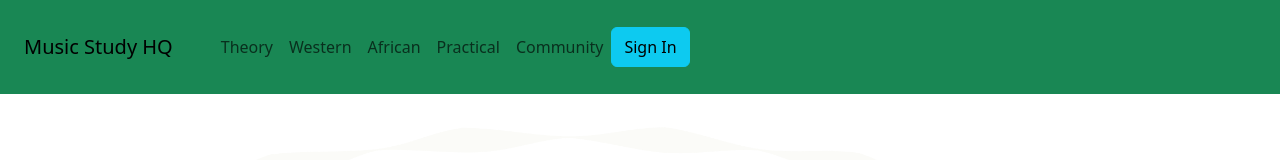
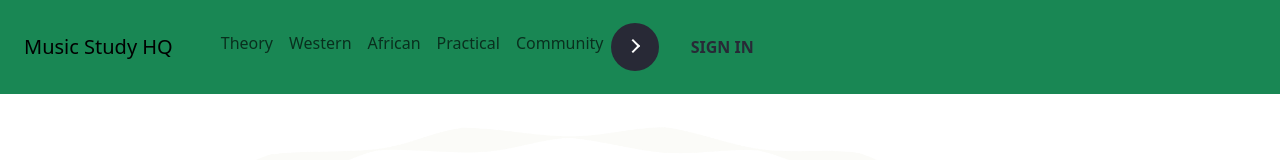
Before and after one commit to lxmwaniky/musicstudyHQ, a plain HTML site: page public/index.html in a window 1280 px wide. Shown: the top 160 px of the page. Drawn offline with nearby package versions, Linux system fonts and the light colour scheme.

Commit message:
Sign in button changes

```diff
--- /dev/null
+++ b/assets/css/style.css
@@ -0,0 +1,87 @@
+button {
+    position: relative;
+    display: inline-block;
+    cursor: pointer;
+    outline: none;
+    border: 0;
+    vertical-align: middle;
+    text-decoration: none;
+    background: transparent;
+    padding: 0;
+    font-size: inherit;
+    font-family: inherit;
+   }
+
+   button.learn-more {
+    width: 12rem;
+    height: auto;
+   }
+
+   button.learn-more .circle {
+    transition: all 0.45s cubic-bezier(0.65, 0, 0.076, 1);
+    position: relative;
+    display: block;
+    margin: 0;
+    width: 3rem;
+    height: 3rem;
+    background: #282936;
+    border-radius: 1.625rem;
+   }
+
+   button.learn-more .circle .icon {
+    transition: all 0.45s cubic-bezier(0.65, 0, 0.076, 1);
+    position: absolute;
+    top: 0;
+    bottom: 0;
+    margin: auto;
+    background: #fff;
+   }
+
+   button.learn-more .circle .icon.arrow {
+    transition: all 0.45s cubic-bezier(0.65, 0, 0.076, 1);
+    left: 0.625rem;
+    width: 1.125rem;
+    height: 0.125rem;
+    background: none;
+   }
+
+   button.learn-more .circle .icon.arrow::before {
+    position: absolute;
+    content: "";
+    top: -0.29rem;
+    right: 0.0625rem;
+    width: 0.625rem;
+    height: 0.625rem;
+    border-top: 0.125rem solid #fff;
+    border-right: 0.125rem solid #fff;
+    transform: rotate(45deg);
+   }
+
+   button.learn-more .button-text {
+    transition: all 0.45s cubic-bezier(0.65, 0, 0.076, 1);
+    position: absolute;
+    top: 0;
+    left: 0;
+    right: 0;
+    bottom: 0;
+    padding: 0.75rem 0;
+    margin: 0 0 0 1.85rem;
+    color: #282936;
+    font-weight: 700;
+    line-height: 1.6;
+    text-align: center;
+    text-transform: uppercase;
+   }
+
+   button:hover .circle {
+    width: 100%;
+   }
+
+   button:hover .circle .icon.arrow {
+    background: #fff;
+    transform: translate(1rem, 0);
+   }
+
+   button:hover .button-text {
+    color: #fff;
+}
--- a/public/index.html
+++ b/public/index.html
@@ -5,8 +5,8 @@
     <meta name="viewport" content="width=device-width, initial-scale=1">
     <title>Music Study HQ</title>
     <link href="https://cdn.jsdelivr.net/npm/bootstrap@5.3.1/dist/css/bootstrap.min.css" rel="stylesheet" integrity="sha384-4bw+/aepP/YC94hEpVNVgiZdgIC5+VKNBQNGCHeKRQN+PtmoHDEXuppvnDJzQIu9" crossorigin="anonymous">
-    <link rel="stylesheet" href="assets/css/style.css">
-    <link rel="shortcut icon" href="assets/img/image-logo.png" type="image/x-icon">
+    <link rel="stylesheet" href="../assets/css/style.css">
+    <link rel="shortcut icon" href="../assets/img/image-logo.png" type="image/x-icon">
   </head>
   <body>
 
@@ -39,7 +39,14 @@
                 <li class="nav-item">
                     <a href="" class="nav-link">Community</a>
                 </li>
-                <button class="btn btn-info">Sign In</button>
+                <!-- signin -->
+                    <button class="learn-more">
+                        <span class="circle" aria-hidden="true">
+                        <span class="icon arrow"></span>
+                        </span>
+                        <span class="button-text">Sign In</span>
+                    </button>
+                <!-- signin -->
             </div>
         </div>
     </nav>
```
